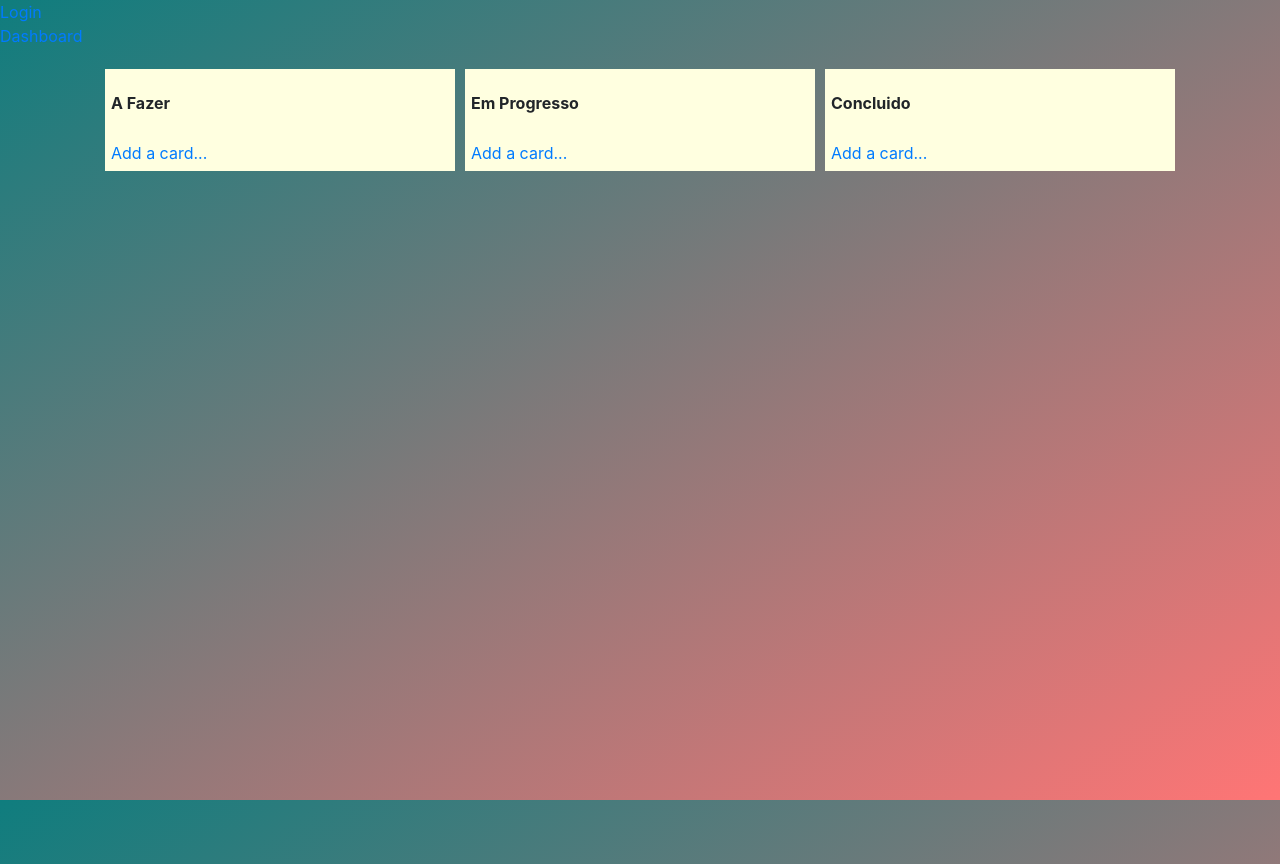
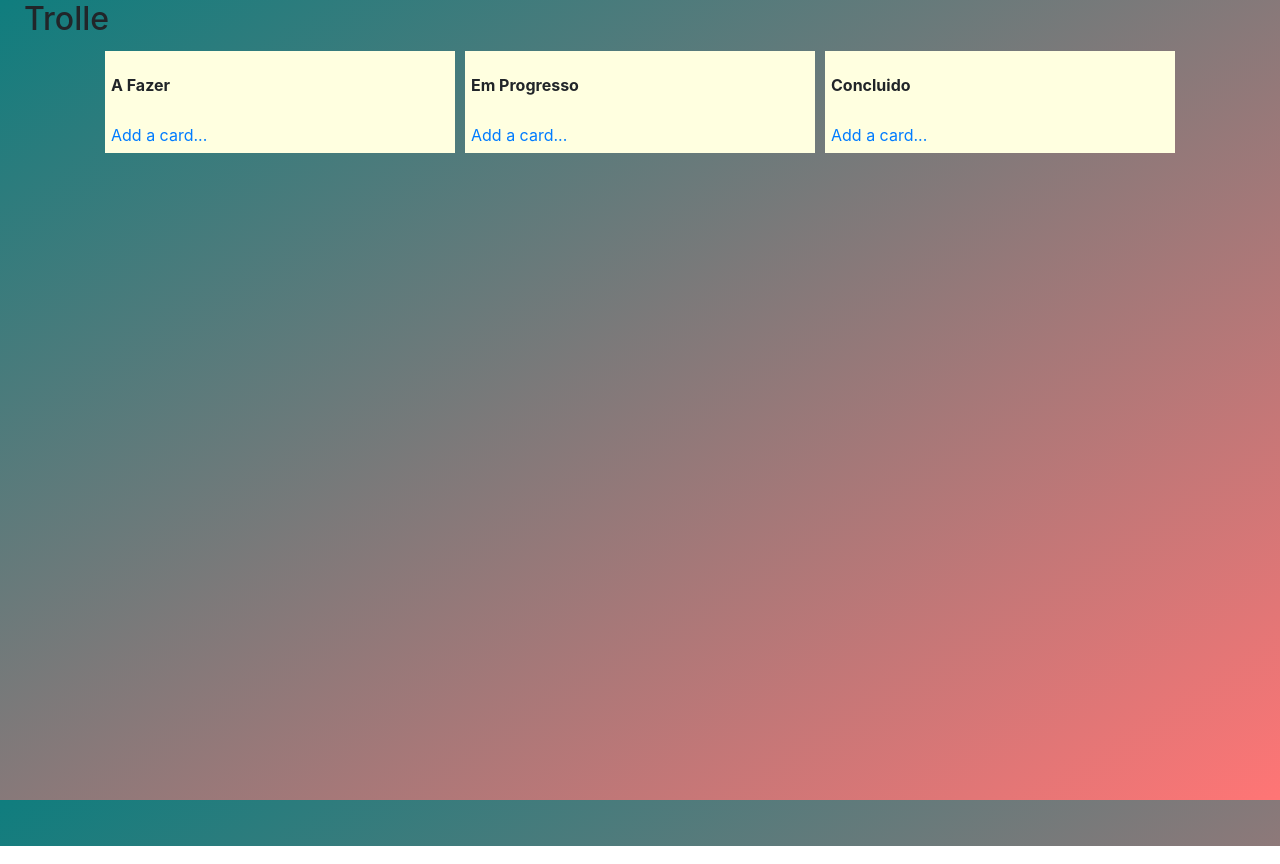
Before and after one commit to paulo-lucas/trello-clone, an Angular app: page / in a window 1280 px wide. Built offline with nearby package versions, Linux system fonts and the light colour scheme.

Commit message:
improving nav bar behavior

```diff
--- a/src/app/components/login/login.component.ts
+++ b/src/app/components/login/login.component.ts
@@ -1,4 +1,5 @@
 import { Component, OnInit } from '@angular/core';
+import { Router } from '@angular/router';
 import { AuthService } from '../../services/auth.service';
 import { TokenStorageService } from '../../services/token-storage.service';
 
@@ -19,12 +20,14 @@ export class LoginComponent implements OnInit {
 
   constructor(
     private authService: AuthService,
-    private tokenStorage: TokenStorageService
+    private tokenStorage: TokenStorageService,
+    private router: Router
   ) {}
 
   ngOnInit(): void {
     if (this.tokenStorage.getToken()) {
       this.isLoggedIn = true;
+      this.router.navigate(['/']);
     }
   }
 
--- a/src/app/components/nav-bar/nav-bar.component.html
+++ b/src/app/components/nav-bar/nav-bar.component.html
@@ -1,6 +1,5 @@
-<nav>
-  <ul>
-    <li><a routerLink="/login" routerLinkActive="active">Login</a></li>
-    <li><a routerLink="/dashboard" routerLinkActive="active">Dashboard</a></li>
-  </ul>
+<nav class="d-flex flex-row justify-content-between align-items-center px-4">
+  <h2>Trolle</h2>
+  <button class="btn btn-danger" *ngIf="isLoggedIn" (click)="onSignOut()">Sign Out</button>
+  <span *ngIf="!isLoggedIn"></span>
 </nav>
--- a/src/app/components/nav-bar/nav-bar.component.ts
+++ b/src/app/components/nav-bar/nav-bar.component.ts
@@ -1,15 +1,29 @@
 import { Component, OnInit } from '@angular/core';
+import { Router } from '@angular/router';
+import { TokenStorageService } from '../../services/token-storage.service';
 
 @Component({
   selector: 'app-nav-bar',
   templateUrl: './nav-bar.component.html',
-  styleUrls: ['./nav-bar.component.css']
+  styleUrls: ['./nav-bar.component.css'],
 })
 export class NavBarComponent implements OnInit {
+  isLoggedIn = false;
 
-  constructor() { }
+  constructor(
+    private tokenStorage: TokenStorageService,
+    private router: Router
+  ) {}
+
+  onSignOut(): void {
+    this.isLoggedIn = false;
+    this.tokenStorage.signOut();
+    this.router.navigate(['/login'])
+  }
 
   ngOnInit(): void {
+    if (this.tokenStorage.getToken()) {
+      this.isLoggedIn = true;
+    }
   }
-
 }
```
